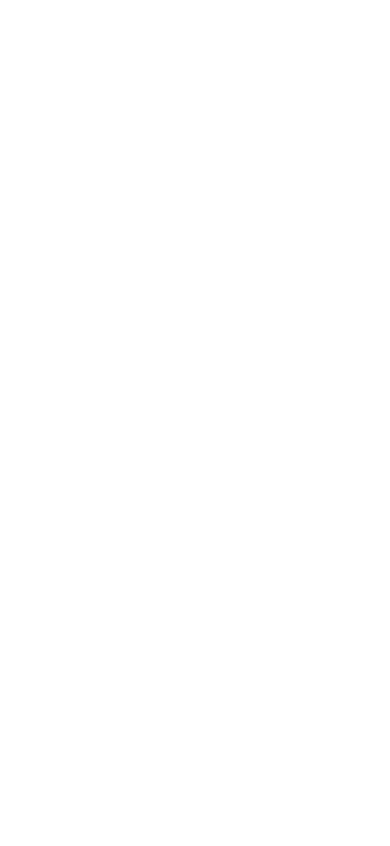
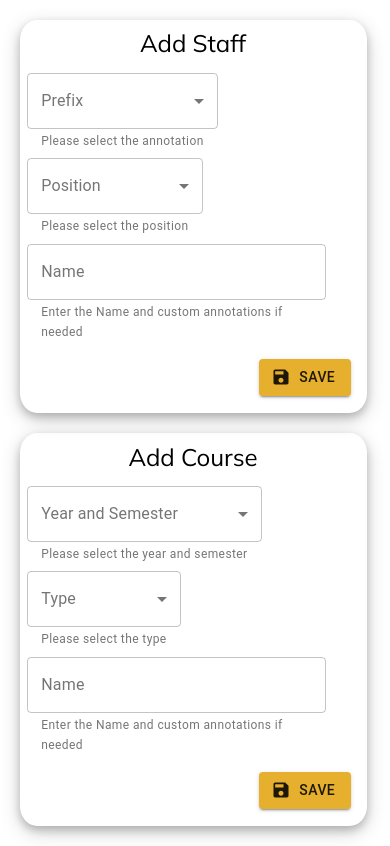
Before and after one commit to kiasNostieDev/Sallocator, a React (Create React App) app: page /console in a window 390 px wide. Built offline with nearby package versions, Linux system fonts and the light colour scheme.

Commit message:
console built

```diff
--- a/src/components/Admin.js
+++ b/src/components/Admin.js
@@ -2,11 +2,13 @@ import React, { useState } from 'react'
 import './Admin.css'
 import fbref from '../Firebase'
 import firebase from 'firebase/app'
-import {FormControl, OutlinedInput, InputLabel, Button} from '@material-ui/core'
+import { FormControl, OutlinedInput, InputLabel, Button, FormHelperText } from '@material-ui/core'
+import createHistory from 'history/createBrowserHistory'
 
 export default function Admin() {
+    const history = createHistory()
     var i1, i2
-    const [banner, setBanner] = useState    ('Admin Login')
+    const [banner, setBanner] = useState('Admin Login')
 
     function AdminLogin() {
         return (
@@ -20,6 +22,7 @@ export default function Admin() {
                     <FormControl style={{width: '400px'}} variant="outlined">
                         <InputLabel htmlFor="standard-adornment-amount" >Email</InputLabel>
                         <OutlinedInput onChange={(e)=>i1=e.target.value} labelWidth={60}/>
+                        <FormHelperText>Must be in mail format</FormHelperText>
                     </FormControl>
                     <div style={{marginTop:"20px"}}></div>
                     <FormControl style={{width: '400px'}} variant="outlined">
@@ -32,6 +35,8 @@ export default function Admin() {
                             .then((userCredentials) => {
                                 var user = userCredentials.user
                                 console.log(user)
+                                history.push('/console')
+                                window.location.reload()
                             })
                             .catch((error) => {
                                 console.log(error)
--- /dev/null
+++ b/src/components/Admin/Console.css
@@ -0,0 +1,17 @@
+.consoleOptions{
+    height: 60vh;
+    width: 35vw;
+    border-radius: 5%;
+    margin: 5vw;
+    padding: 2vw;
+    height: fit-content;
+    float: left;
+    box-shadow: 0 4px 8px 0 rgba(0, 0, 0, 0.2), 0 6px 20px 0 rgba(0, 0, 0, 0.19);
+}
+
+@media only screen and (max-width: 800px){
+    .consoleOptions{
+        float: unset;
+        width: 85vw;
+    }
+}
--- /dev/null
+++ b/src/components/Admin/Console.js
@@ -0,0 +1,126 @@
+// add course
+// add staff
+
+import { Button, FormControl, FormHelperText, InputLabel, makeStyles, MenuItem, OutlinedInput, TextField, Typography } from '@material-ui/core'
+import React from 'react'
+import './Console.css'
+import SaveIcon from '@material-ui/icons/Save';
+
+const useStyles = makeStyles((theme) => ({
+    button: {
+      margin: theme.spacing(1),
+    },
+}));
+
+export default function Console() {
+    const classes = useStyles();
+
+    const annotation = [
+        {
+          value: 'Mr.',
+          label: 'Mr.',
+        },
+        {
+          value: 'Dr.',
+          label: 'Dr.',
+        },
+        {
+          value: 'Mrs.',
+          label: 'Mrs.',
+        },
+        {
+          value: 'Ms.',
+          label: 'Ms.',
+        },
+        {
+            value: '',
+            label: 'Custom'
+        }
+    ];
+
+    const position = [
+        {
+            value: 'Professor & Head',
+            label: 'Prof. & Head'
+        },
+        {
+            value: 'Professor',
+            label: 'Prof.'
+        },
+        {
+            value: 'Associate Professor',
+            label: 'Asso. Prof.'
+        },
+        {
+            value: 'Assistant Professor',
+            label: 'Asst. Prof.'
+        },
+        {
+            value: '',
+            label: 'Custom'
+        }
+    ]
+
+    function StaffEntry(props) {
+        return (
+            <>
+                <Typography style={{fontFamily: 'Mulish', textAlign: 'center'}} variant='h5'>{props.title}</Typography>
+                <div style={{marginTop: '4%'}}></div>
+                <TextField
+                    id="outlined-select-annotation"
+                    select
+                    label={props.t1}
+                    helperText={props.h1}
+                    variant="outlined"
+                >
+                    {annotation.map((option) => (
+                        <MenuItem key={option.value} value={option.value}>
+                            {option.label}
+                        </MenuItem>
+                    ))}
+                </TextField>
+                <div style={{marginTop: '2%'}}></div>
+                <TextField
+                    id="outlined-select-position"
+                    select
+                    label={props.t2}
+                    helperText={props.h2}
+                    variant="outlined"
+                >
+                    {position.map((option) => (
+                        <MenuItem key={option.value} value={option.value}>
+                            {option.label}
+                        </MenuItem>
+                    ))}
+                </TextField>
+                <div style={{marginTop: '2%'}}></div>
+                <FormControl style={{width: '90%'}} variant="outlined">
+                    <InputLabel htmlFor="standard-adornment-amount" >Name</InputLabel>
+                    <OutlinedInput labelWidth={100} />
+                    <FormHelperText>Enter the Name and custom annotations if needed</FormHelperText>
+                </FormControl>
+                <div style={{marginTop: '5%'}}></div>
+                <Button
+                    variant="contained"
+                    size="medium"
+                    startIcon={<SaveIcon />}
+                    style={{marginLeft: '70%', backgroundColor: '#E6AF2E'}}
+                >
+                    Save
+                </Button>
+                <div style={{marginTop: '3%'}}></div>
+            </>
+        )
+    }
+
+    return (
+        <div className='adminConsole'>
+            <div className='consoleOptions'>
+                <StaffEntry t1="Prefix" t2='Position' h1='Please select the annotation' h2='Please select the position' title='Add Staff'/>
+            </div>
+            <div className='consoleOptions'>
+                <StaffEntry t1="Year and Semester" t2='Type' h1='Please select the year and semester' h2='Please select the type' title='Add Course'/>
+            </div>
+        </div>
+    )
+}
--- a/src/components/Menu.css
+++ b/src/components/Menu.css
@@ -127,7 +127,6 @@
     }
 }
 
-
 .MenuHome{
     background-color: #201E1F;
     width: 100vw;
--- a/src/index.js
+++ b/src/index.js
@@ -5,13 +5,15 @@ import App from './App';
 import reportWebVitals from './reportWebVitals';
 import { BrowserRouter as Router, Switch, Route } from 'react-router-dom'
 import Admin from './components/Admin';
+import Console from './components/Admin/Console';
 
 ReactDOM.render(
   <Router>
     <div>
       <Switch>
         <Route exact path='/' component={App} />
-        <Route path='/admin' component={Admin}/>
+        <Route path='/admin' component={Admin} />
+        <Route path='/console' component={Console} />
       </Switch>
     </div>
   </Router>,
```
